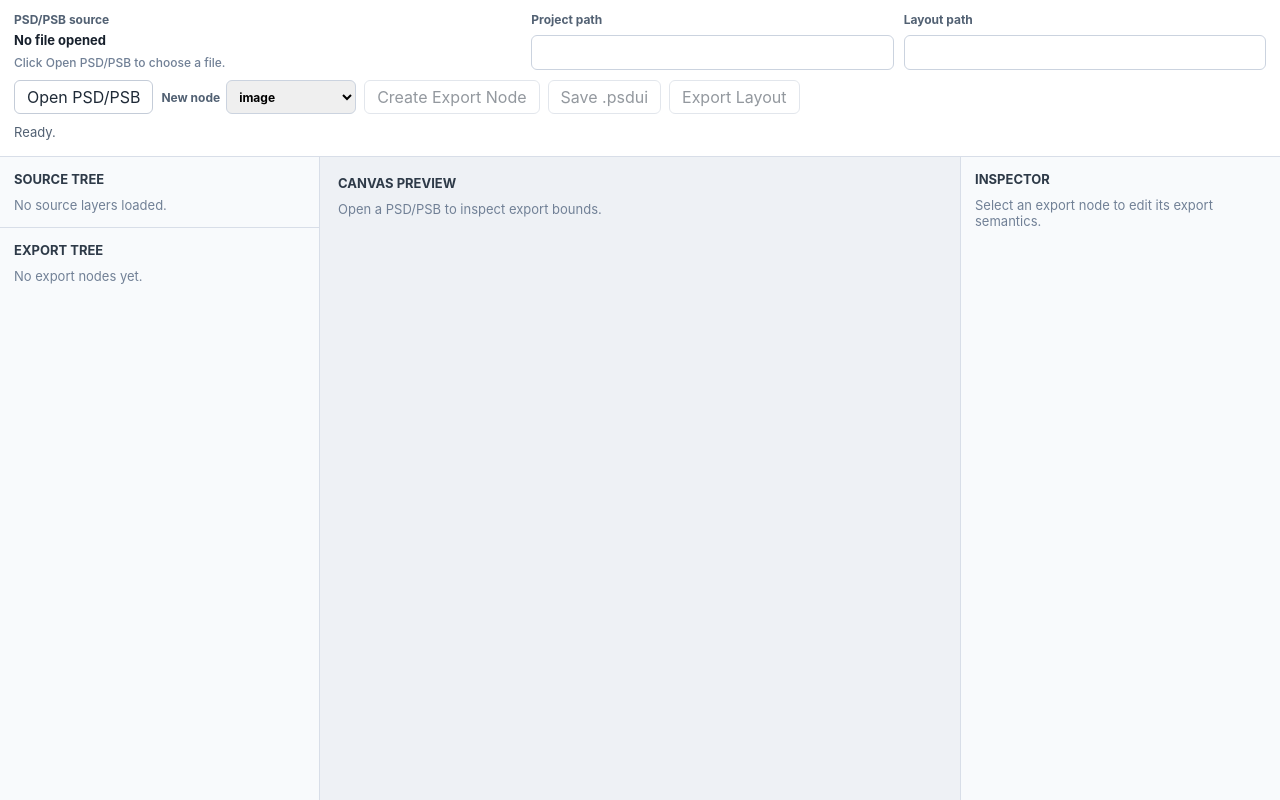
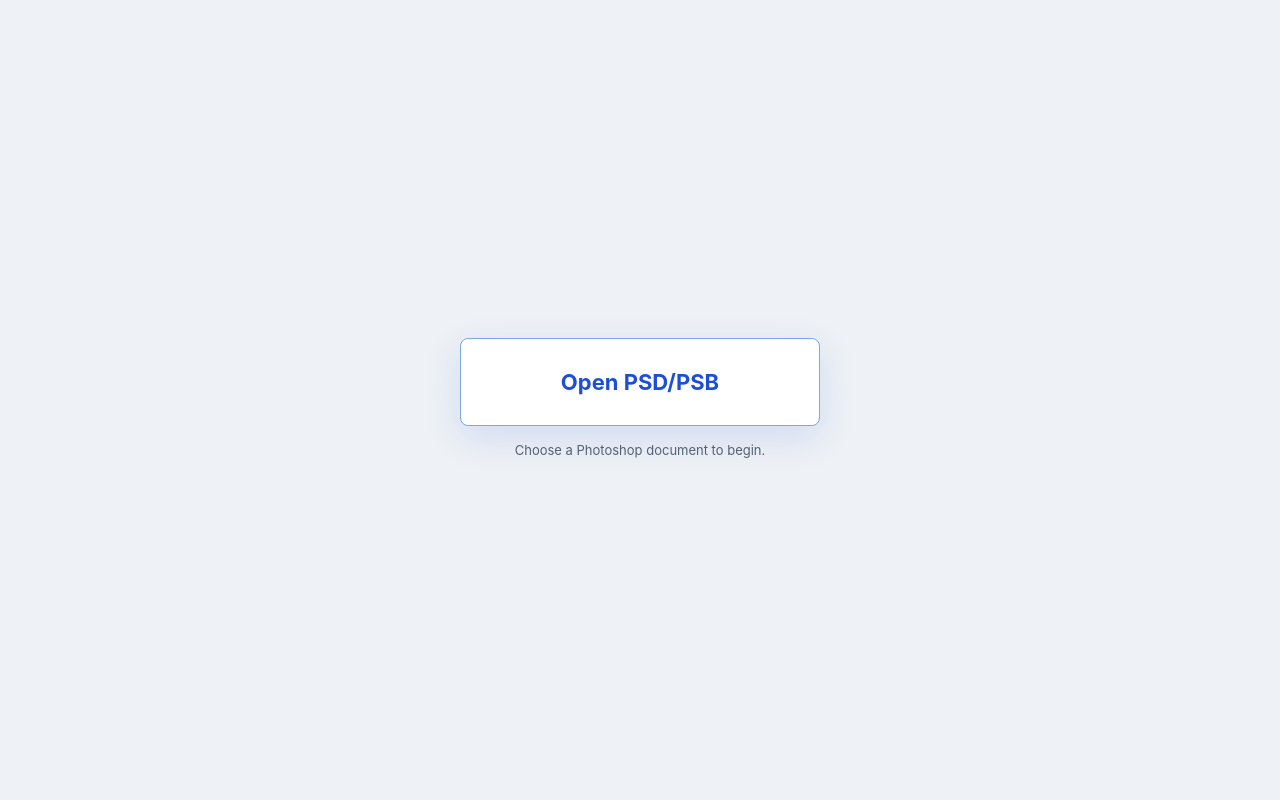
Before and after one commit to biground/psd-ugui-exporter, a React (Vite) app in the folder editor/: page / in a window 1280 px wide. Built offline with nearby package versions, Linux system fonts and the light colour scheme.

Commit message:
fix(psdui编辑器): 收敛打开前后的编辑器工作流

```diff
--- a/editor/src/app/App.tsx
+++ b/editor/src/app/App.tsx
@@ -8,6 +8,7 @@
 import { SourceTree } from '../components/SourceTree';
 import { createLayoutDocument } from '../domain/layout-export';
 import type { ExportKind, ExportNode } from '../schemas/psdui';
+import { deriveDefaultProjectSettings, type ProjectSettings } from './project-settings';
 import {
   appendExportNode,
   createEmptyState,
@@ -23,11 +24,15 @@
 
 type InputChangeEvent = { target: HTMLInputElement };
 type SelectChangeEvent = { target: HTMLSelectElement };
+type DetailsToggleEvent = { target: HTMLDetailsElement };
 
 export function App() {
   const [state, setState] = useState(createEmptyState);
-  const [projectPath, setProjectPath] = useState('');
-  const [layoutPath, setLayoutPath] = useState('');
+  const [projectSettings, setProjectSettings] = useState<ProjectSettings>({
+    projectPath: '',
+    layoutPath: ''
+  });
+  const [projectSettingsOpen, setProjectSettingsOpen] = useState(false);
   const [newExportKind, setNewExportKind] = useState<ExportKind>('image');
 
   const selectedExportNode = useMemo(() => {
@@ -71,11 +76,17 @@
       }
 
       const sourcePath = Array.isArray(selectedPath) ? selectedPath[0] : selectedPath;
+      if (sourcePath === undefined) {
+        throw new Error('No PSD/PSB file was selected.');
+      }
+
       const sourceDocument = await invoke<SourceDocumentInput>('open_psd', {
         sourcePath,
         cacheDir: null
       });
       const project = createProjectFromSourceDocument(sourceDocument);
+      setProjectSettings(deriveDefaultProjectSettings(project.source.path));
+      setProjectSettingsOpen(false);
 
       setState({
         project,
@@ -118,12 +129,12 @@
       if (state.project === null) {
         throw new Error('Open a PSD/PSB before saving.');
       }
-      if (projectPath.trim().length === 0) {
-        throw new Error('Enter a .psdui project path before saving.');
+      if (projectSettings.projectPath.trim().length === 0) {
+        throw new Error('Set a .psdui project path before saving.');
       }
 
-      await invoke('save_project', { projectPath, project: state.project });
-      setState((current) => ({ ...current, message: `Saved ${projectPath}.` }));
+      await invoke('save_project', { projectPath: projectSettings.projectPath, project: state.project });
+      setState((current) => ({ ...current, message: `Saved ${projectSettings.projectPath}.` }));
     });
   }
 
@@ -132,13 +143,13 @@
       if (state.project === null) {
         throw new Error('Open a PSD/PSB before exporting layout.');
       }
-      if (layoutPath.trim().length === 0) {
-        throw new Error('Enter a ui.layout.json path before exporting.');
+      if (projectSettings.layoutPath.trim().length === 0) {
+        throw new Error('Set a ui.layout.json path before exporting.');
       }
 
       const layout = createLayoutDocument(state.project);
-      await invoke('export_layout', { layoutPath, layout });
-      setState((current) => ({ ...current, message: `Exported ${layoutPath}.` }));
+      await invoke('export_layout', { layoutPath: projectSettings.layoutPath, layout });
+      setState((current) => ({ ...current, message: `Exported ${projectSettings.layoutPath}.` }));
     });
   }
 
@@ -153,24 +164,33 @@
   }
 
   const canCreateNode = state.project !== null && state.selectedSourceLayerIds.length > 0;
+  const project = state.project;
+  const hasProject = project !== null;
 
   return (
     <>
       <style>{appCss}</style>
-      <main className="app-shell">
+      <main className={`app-shell ${hasProject ? 'has-project' : 'is-empty'}`}>
+        {project === null ? (
+          <section className="empty-workspace">
+            <button type="button" className="open-file-hero" onClick={openPsd}>
+              Open PSD/PSB
+            </button>
+            <p className="message" role="status">
+              {state.message ?? 'Choose a Photoshop document to begin.'}
+            </p>
+          </section>
+        ) : (
+          <>
             <header className="toolbar">
-          <div className="path-grid">
               <div className="source-summary">
                 <span>PSD/PSB source</span>
-              <strong>{state.project?.source.fileName ?? 'No file opened'}</strong>
-              <small>{state.project?.source.path ?? 'Click Open PSD/PSB to choose a file.'}</small>
-            </div>
-            <PathInput label="Project path" value={projectPath} onChange={setProjectPath} />
-            <PathInput label="Layout path" value={layoutPath} onChange={setLayoutPath} />
+                <strong>{project.source.fileName}</strong>
+                <small>{project.source.path}</small>
               </div>
               <div className="actions">
                 <button type="button" onClick={openPsd}>
-              Open PSD/PSB
+                  Open Another
                 </button>
                 <label className="compact-select">
                   <span>New node</span>
@@ -185,23 +205,42 @@
                 <button type="button" onClick={createExportNode} disabled={!canCreateNode}>
                   Create Export Node
                 </button>
-            <button type="button" onClick={saveProject} disabled={state.project === null}>
+                <button type="button" onClick={saveProject}>
                   Save .psdui
                 </button>
-            <button type="button" onClick={exportLayout} disabled={state.project === null}>
+                <button type="button" onClick={exportLayout}>
                   Export Layout
                 </button>
               </div>
+              <details
+                className="project-settings"
+                open={projectSettingsOpen}
+                onToggle={(event: DetailsToggleEvent) => setProjectSettingsOpen(event.target.open)}
+              >
+                <summary>Project Settings</summary>
+                <div className="project-settings-grid">
+                  <PathInput
+                    label="Project path"
+                    value={projectSettings.projectPath}
+                    onChange={(projectPath) => setProjectSettings((current) => ({ ...current, projectPath }))}
+                  />
+                  <PathInput
+                    label="Layout path"
+                    value={projectSettings.layoutPath}
+                    onChange={(layoutPath) => setProjectSettings((current) => ({ ...current, layoutPath }))}
+                  />
+                </div>
+              </details>
               <p className="message" role="status">
                 {state.message ?? 'Ready.'}
               </p>
             </header>
             <section className="workspace">
-          <aside className="left-panel">
+              <aside className="tree-panel source-panel">
                 <section className="panel-section">
                   <h2>Source Tree</h2>
                   <SourceTree
-                layers={state.project?.sourceTree ?? []}
+                    layers={project.sourceTree}
                     selectedLayerIds={state.selectedSourceLayerIds}
                     onSelectLayer={(layerId) =>
                       setState((current) => selectSourceLayer(current, layerId))
@@ -211,10 +250,12 @@
                     }
                   />
                 </section>
+              </aside>
+              <aside className="tree-panel export-panel">
                 <section className="panel-section">
                   <h2>Export Tree</h2>
                   <ExportTree
-                nodes={state.project?.exportTree ?? []}
+                    nodes={project.exportTree}
                     selectedNodeId={state.selectedExportNodeId}
                     onSelectNode={(nodeId) =>
                       setState((current) => ({ ...current, selectedExportNodeId: nodeId }))
@@ -223,13 +264,15 @@
                 </section>
               </aside>
               <CanvasPreview
-            project={state.project}
+                project={project}
                 selectedExportNodeId={state.selectedExportNodeId}
               />
               <aside className="right-panel">
                 <Inspector node={selectedExportNode} onUpdateNode={updateSelectedExportNode} />
               </aside>
             </section>
+          </>
+        )}
       </main>
     </>
   );
@@ -291,18 +334,39 @@
   grid-template-rows: auto 1fr;
 }
 
+.app-shell.is-empty {
+  grid-template-rows: 1fr;
+}
+
+.empty-workspace {
+  min-height: 100vh;
+  display: grid;
+  place-content: center;
+  justify-items: center;
+  gap: 16px;
+  padding: 32px;
+}
+
+.open-file-hero {
+  min-width: min(360px, calc(100vw - 48px));
+  min-height: 88px;
+  border-color: #7aa8e8;
+  border-radius: 8px;
+  background: #ffffff;
+  box-shadow: 0 12px 36px rgba(37, 99, 235, 0.14);
+  color: #1d4ed8;
+  font-size: 22px;
+  font-weight: 750;
+}
+
 .toolbar {
   padding: 12px 14px;
   background: #ffffff;
   border-bottom: 1px solid #d8dee8;
   display: grid;
-  gap: 10px;
-}
-
-.path-grid {
-  display: grid;
-  grid-template-columns: minmax(260px, 1.4fr) repeat(2, minmax(180px, 1fr));
-  gap: 10px;
+  grid-template-columns: minmax(260px, 1fr) auto;
+  gap: 10px 16px;
+  align-items: center;
 }
 
 .source-summary,
@@ -356,7 +420,8 @@
   display: flex;
   flex-wrap: wrap;
   gap: 8px;
-  align-items: end;
+  align-items: center;
+  justify-content: flex-end;
 }
 
 .actions button {
@@ -388,20 +453,45 @@
   font-size: 13px;
 }
 
+.project-settings {
+  grid-column: 1 / -1;
+  border-top: 1px solid #eef2f7;
+  padding-top: 8px;
+}
+
+.project-settings summary {
+  width: max-content;
+  color: #526173;
+  cursor: pointer;
+  font-size: 12px;
+  font-weight: 700;
+}
+
+.project-settings-grid {
+  display: grid;
+  grid-template-columns: repeat(2, minmax(220px, 1fr));
+  gap: 10px;
+  margin-top: 10px;
+}
+
+.toolbar > .message {
+  grid-column: 1 / -1;
+}
+
 .workspace {
   display: grid;
-  grid-template-columns: minmax(270px, 320px) minmax(360px, 1fr) minmax(260px, 320px);
+  grid-template-columns: minmax(220px, 280px) minmax(220px, 280px) minmax(360px, 1fr) minmax(260px, 320px);
   min-height: 0;
 }
 
-.left-panel,
+.tree-panel,
 .right-panel {
   min-height: 0;
   overflow: auto;
   background: #f8fafc;
 }
 
-.left-panel {
+.tree-panel {
   border-right: 1px solid #d8dee8;
 }
 
@@ -658,15 +748,20 @@
 }
 
 @media (max-width: 980px) {
-  .path-grid {
+  .toolbar,
+  .project-settings-grid {
     grid-template-columns: 1fr;
+  }
+
+  .actions {
+    justify-content: flex-start;
   }
 
   .workspace {
     grid-template-columns: 1fr;
   }
 
-  .left-panel,
+  .tree-panel,
   .right-panel {
     border: 0;
     border-bottom: 1px solid #d8dee8;
--- /dev/null
+++ b/editor/src/app/project-settings.ts
@@ -0,0 +1,16 @@
+export interface ProjectSettings {
+  projectPath: string;
+  layoutPath: string;
+}
+
+export function deriveDefaultProjectSettings(sourcePath: string): ProjectSettings {
+  const splitAt = Math.max(sourcePath.lastIndexOf('/'), sourcePath.lastIndexOf('\\'));
+  const directory = splitAt >= 0 ? sourcePath.slice(0, splitAt + 1) : '';
+  const fileName = splitAt >= 0 ? sourcePath.slice(splitAt + 1) : sourcePath;
+  const stem = fileName.replace(/\.[^.\\/]+$/, '') || 'project';
+
+  return {
+    projectPath: `${directory}${stem}.psdui`,
+    layoutPath: `${directory}ui.layout.json`
+  };
+}
```
Also changed, not shown: 2 other files (tests, documents, lock files or other folders). Lines whose indentation alone changed are shown as unchanged.
